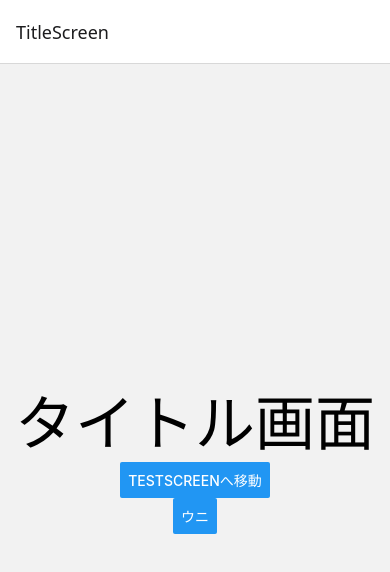
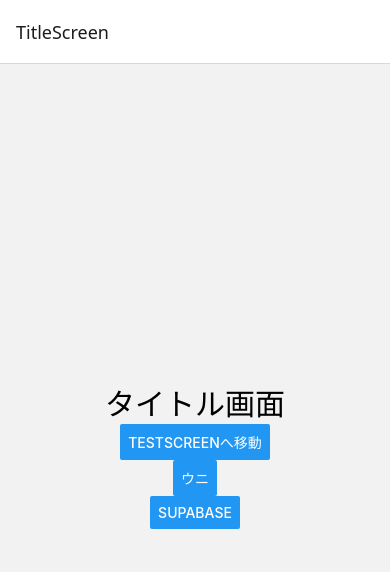
Before and after one commit to Hishi057/ReactNative-test-app, a React Native app: screen /TitleScreen in a window 390 px wide. Shown: the top 572 px of the page. Built offline with nearby package versions, Linux system fonts and the light colour scheme.

Commit message:
Supabase用のscreenを追加

```diff
--- a/App.tsx
+++ b/App.tsx
@@ -6,6 +6,7 @@ import { createNativeStackNavigator } from '@react-navigation/native-stack';
 import TitleScreen from './screens/TitleScreen';
 import TestScreen from './screens/TestScreen';
 import UniScreen from './screens/UniScreen';
+import SupabaseTutorial from './screens/SupabaseTutorial';
 
 const Stack = createNativeStackNavigator();
 
@@ -16,6 +17,7 @@ export default function App(){
         <Stack.Screen name="TitleScreen" component={TitleScreen}/>
         <Stack.Screen name="TestScreen" component={TestScreen}/>
         <Stack.Screen name="UniScreen" component={UniScreen} options={{headerShown : false, animation: 'slide_from_bottom'}}/>
+        <Stack.Screen name="SupabaseTutorial" component={SupabaseTutorial}/>
       </Stack.Navigator>
     </NavigationContainer>
   );
--- a/components/Title.tsx
+++ b/components/Title.tsx
@@ -3,19 +3,19 @@ import { View, Text, StyleSheet} from 'react-native';
 
 type Props = {
     title: string;
+    fontSize?: number;
 };
 
-const Title = ({ title }: Props) => {
+const Title = ({ title, fontSize}: Props) => {
     return (
         <View>
-            <Text style={styles.text}>{title}</Text>
+            <Text style={[styles.text, {fontSize: (fontSize ?? 30)}]}>{title}</Text>
         </View>
     );
 };
 
 const styles = StyleSheet.create({
     text: {
-        fontSize: 60
     }
 });
 
--- /dev/null
+++ b/screens/SupabaseTutorial.js
@@ -0,0 +1,18 @@
+import React from 'react';
+import { View, Text, Button, StyleSheet } from 'react-native';
+import Title from '../components/Title'
+
+const SupabaseTutorial = ({ navigation }) => {
+  return (
+    <View style={styles.container}>
+      <Title title='Supabaseチュートリアル'/>
+    </View>
+  );
+};
+
+const styles = StyleSheet.create({
+  container: { flex: 1, justifyContent: 'center', alignItems: 'center' },
+  text: { fontSize: 24, marginBottom: 20 },
+});
+
+export default SupabaseTutorial;
--- a/screens/TitleScreen.js
+++ b/screens/TitleScreen.js
@@ -15,6 +15,10 @@ const TitleScreen = ({ navigation }) => {
         title="ウニ"
         onPress={() => navigation.navigate('UniScreen')}
       />
+      <Button
+        title="Supabase"
+        onPress={() => navigation.navigate('SupabaseTutorial')}
+      />
     </View>
   );
 };
```
Also changed, not shown: 1 other file (tests, documents, lock files or other folders).
